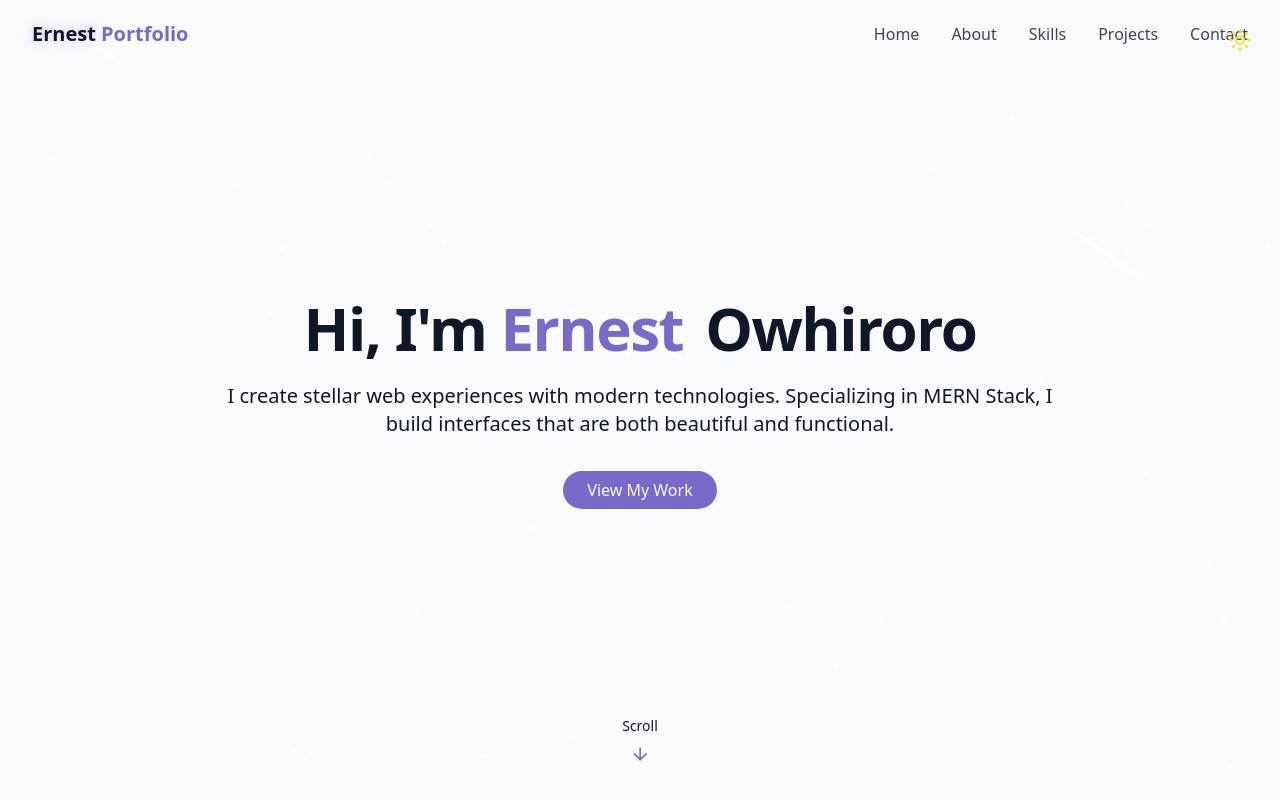
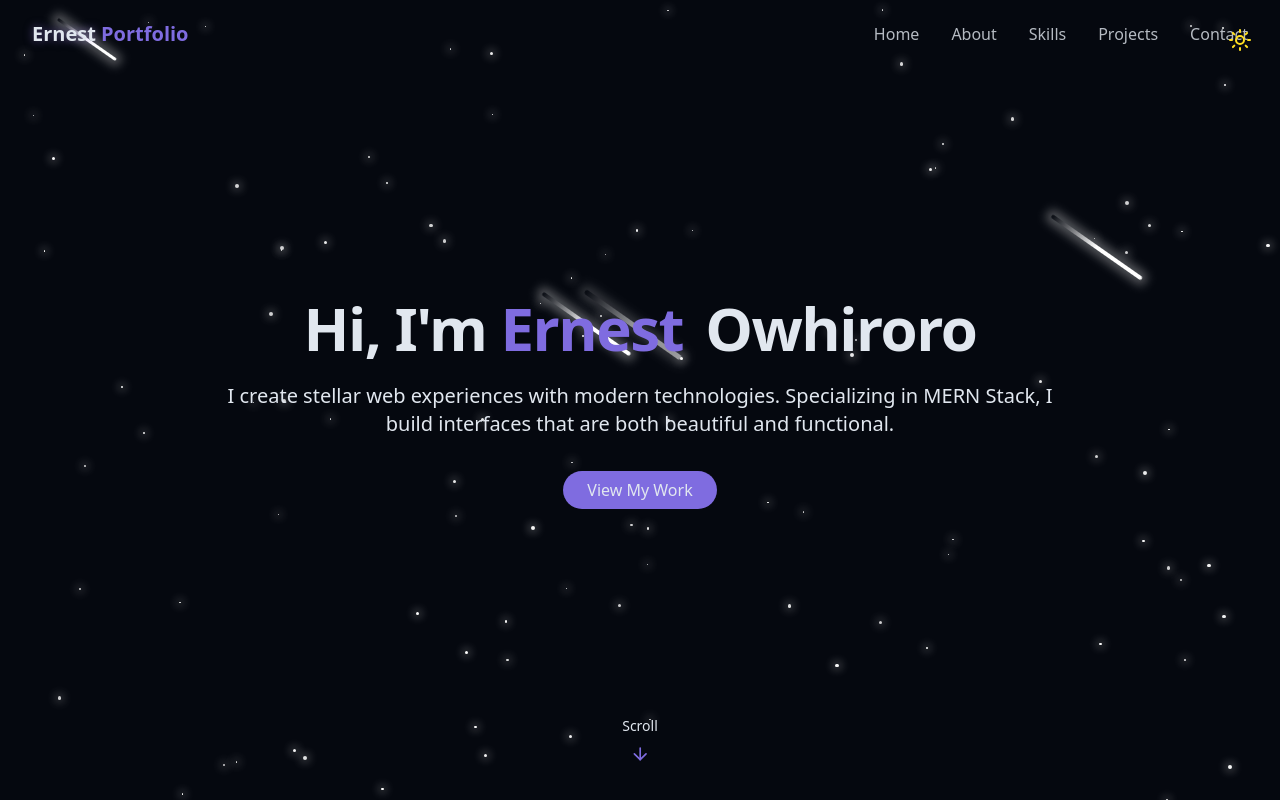
Before and after one commit to ernestbone/Beautiful-react-tailwind-portfolio, a React (Vite) app: page / in a window 1280 px wide. Shown: the top 800 px of the page. Built offline with nearby package versions, Linux system fonts and the light colour scheme.

Commit message:
dark default

```diff
--- a/src/components/ThemeToggle.jsx
+++ b/src/components/ThemeToggle.jsx
@@ -2,31 +2,33 @@ import { Moon, Sun } from 'lucide-react';
 import { useEffect, useState } from 'react';
 
 export const ThemeToggle = () => {
-  const [isDarkMode, setIsdarkMode] = useState(true);
+  const [isDarkMode, setIsDarkMode] = useState(true); // default to dark
 
   useEffect(() => {
     const storedTheme = localStorage.getItem('theme');
+
     if (storedTheme === 'light') {
-      setIsdarkMode(false);
-      document.documentElement.classList.add('light');
+      setIsDarkMode(false);
+      document.documentElement.classList.remove('dark');
     } else {
+      // default to dark if nothing is stored
       localStorage.setItem('theme', 'dark');
-      setIsdarkMode(true);
+      setIsDarkMode(true);
+      document.documentElement.classList.add('dark');
     }
-  });
+  }, []);
 
   const toggleTheme = () => {
     if (isDarkMode) {
+      localStorage.setItem('theme', 'light');
       document.documentElement.classList.remove('dark');
-      localStorage.setItem('theme', 'light');
-      setIsdarkMode(false);
+      setIsDarkMode(false);
     } else {
+      localStorage.setItem('theme', 'dark');
       document.documentElement.classList.add('dark');
-      localStorage.setItem('theme', 'dark');
-      setIsdarkMode(true);
+      setIsDarkMode(true);
     }
   };
-
   return (
     <button
       onClick={toggleTheme}
```
